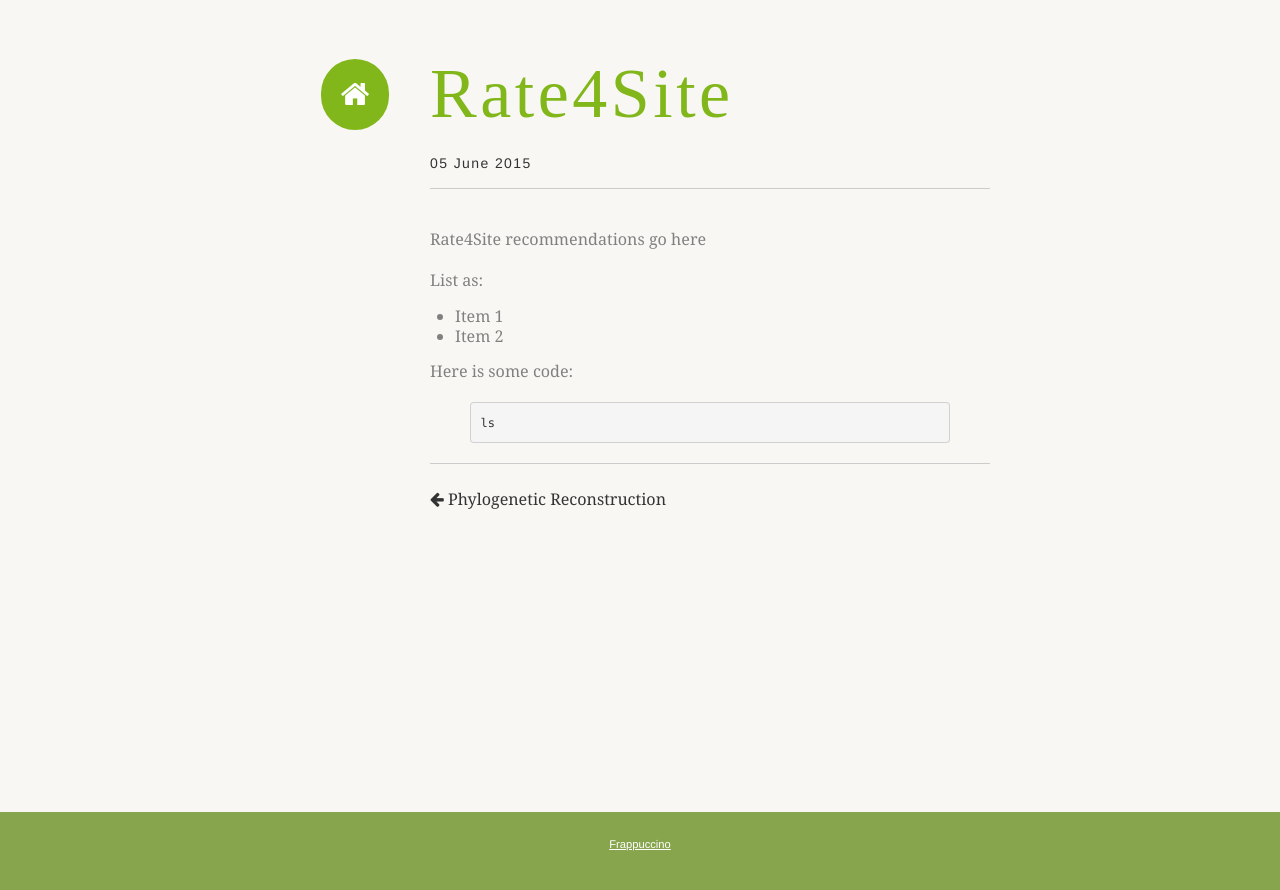
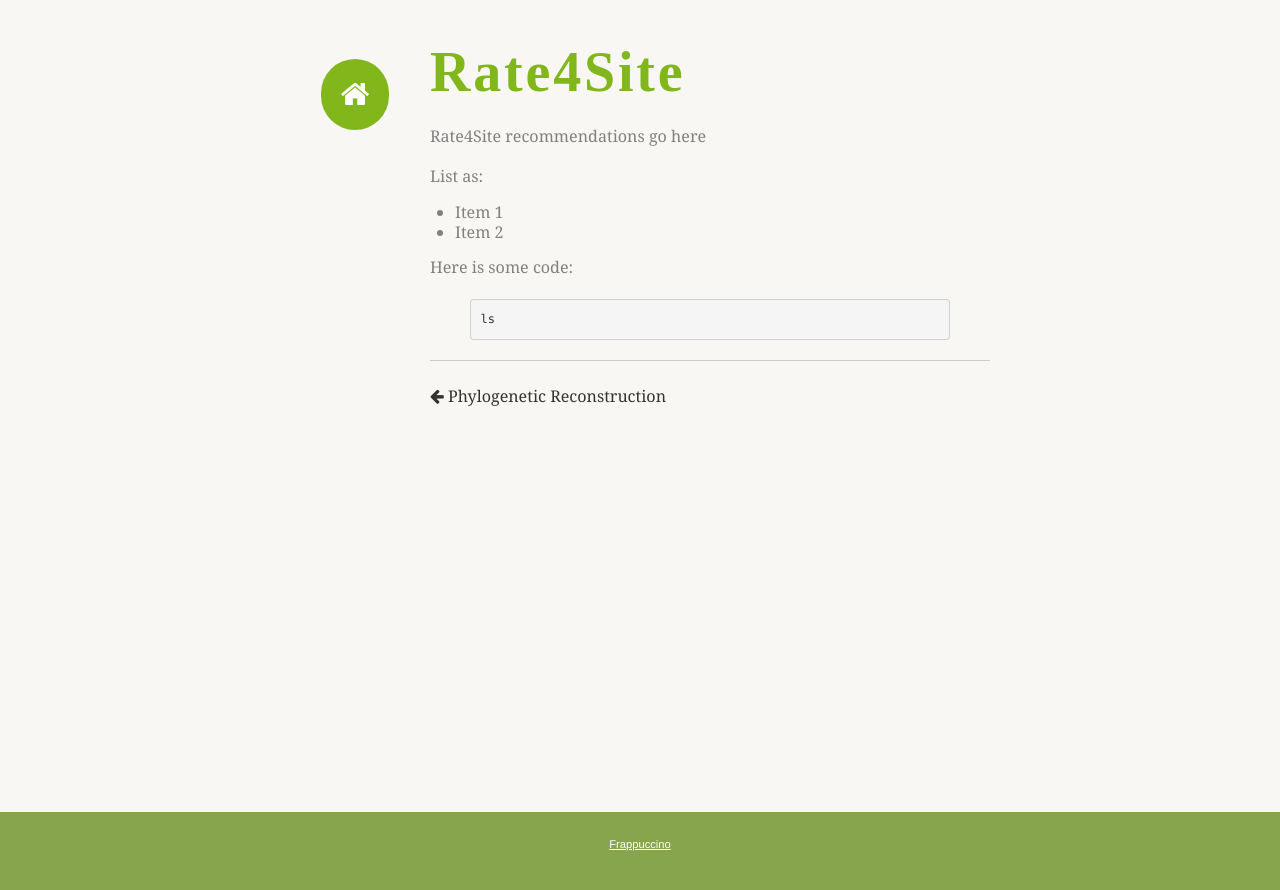
Before and after one commit to wilkelab/ProteinEvolutionToolbox, a Jekyll site: the page built from _posts/2015-06-05-rate4site.md, in a window 1280 px wide. Shown: the top 890 px of the page. Built offline with Jekyll 4.4.1, drawn with Linux system fonts in a browser that asks for light colours; some web fonts are replaced; Markdown is read by kramdown in place of the engine named in the settings.

Commit message:
no date in post

```diff
--- a/_layouts/post_page.html
+++ b/_layouts/post_page.html
@@ -13,7 +13,7 @@ layout: default
 			</article>
 			<article class="post">
 				<h2 class="content">{{page.title}}</h2>
-				<h5>{{ page.date | date: "%d %B %Y" }}</h5>
+				<!--<h5>{{ page.date | date: "%d %B %Y" }}</h5>-->
 				<section>
 					{{ content }}
 					<hr>
--- a/css/style.css
+++ b/css/style.css
@@ -2927,8 +2927,8 @@ border-bottom:1px solid #ccc
 .post h2
 {
 font-family:'Raleway';
-font-weight:normal;
-font-size:5em;
+font-weight:bold;
+font-size:4em;
 padding:1.1em 0 0.2em;
 letter-spacing:0.05em;
 color:#81b71a
```
